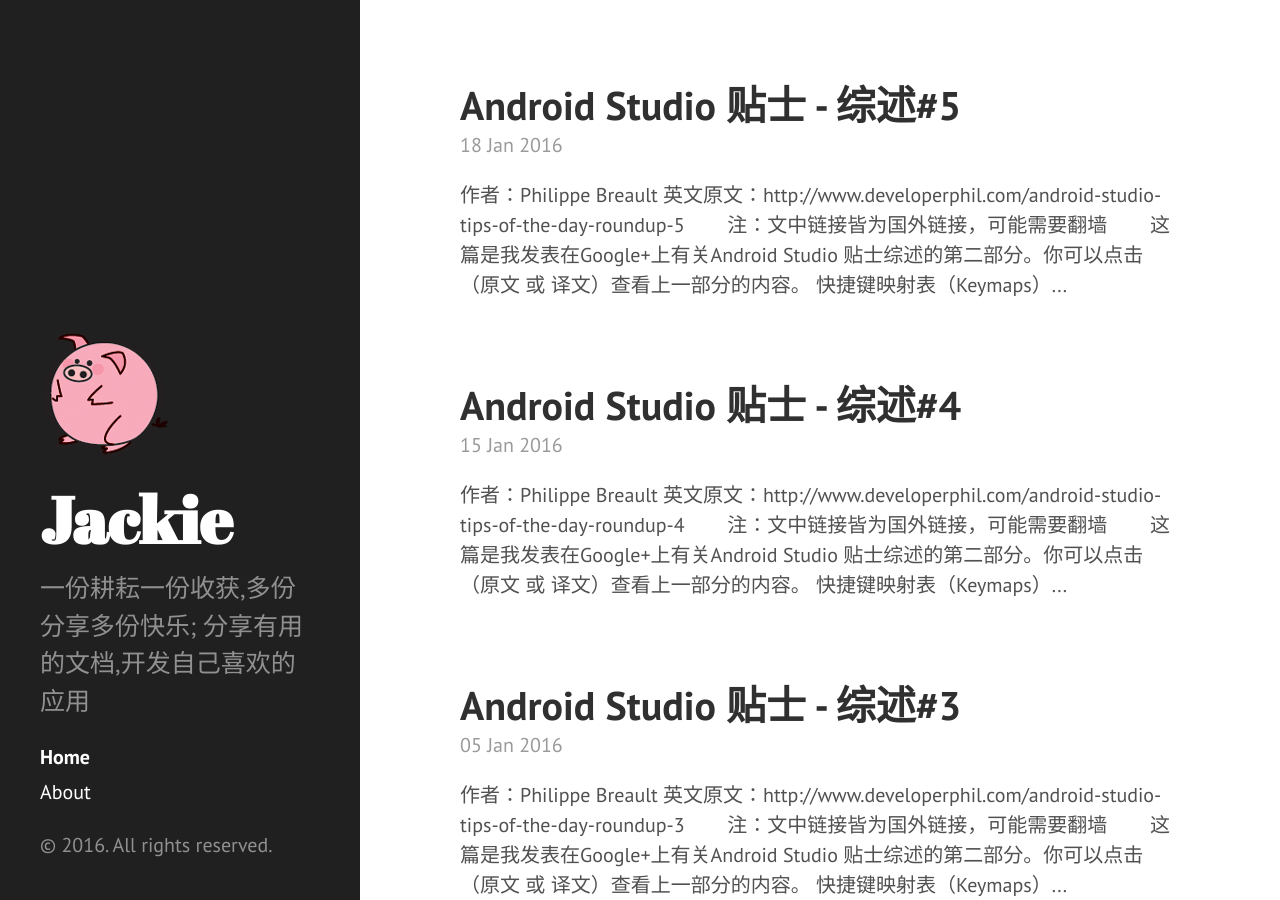
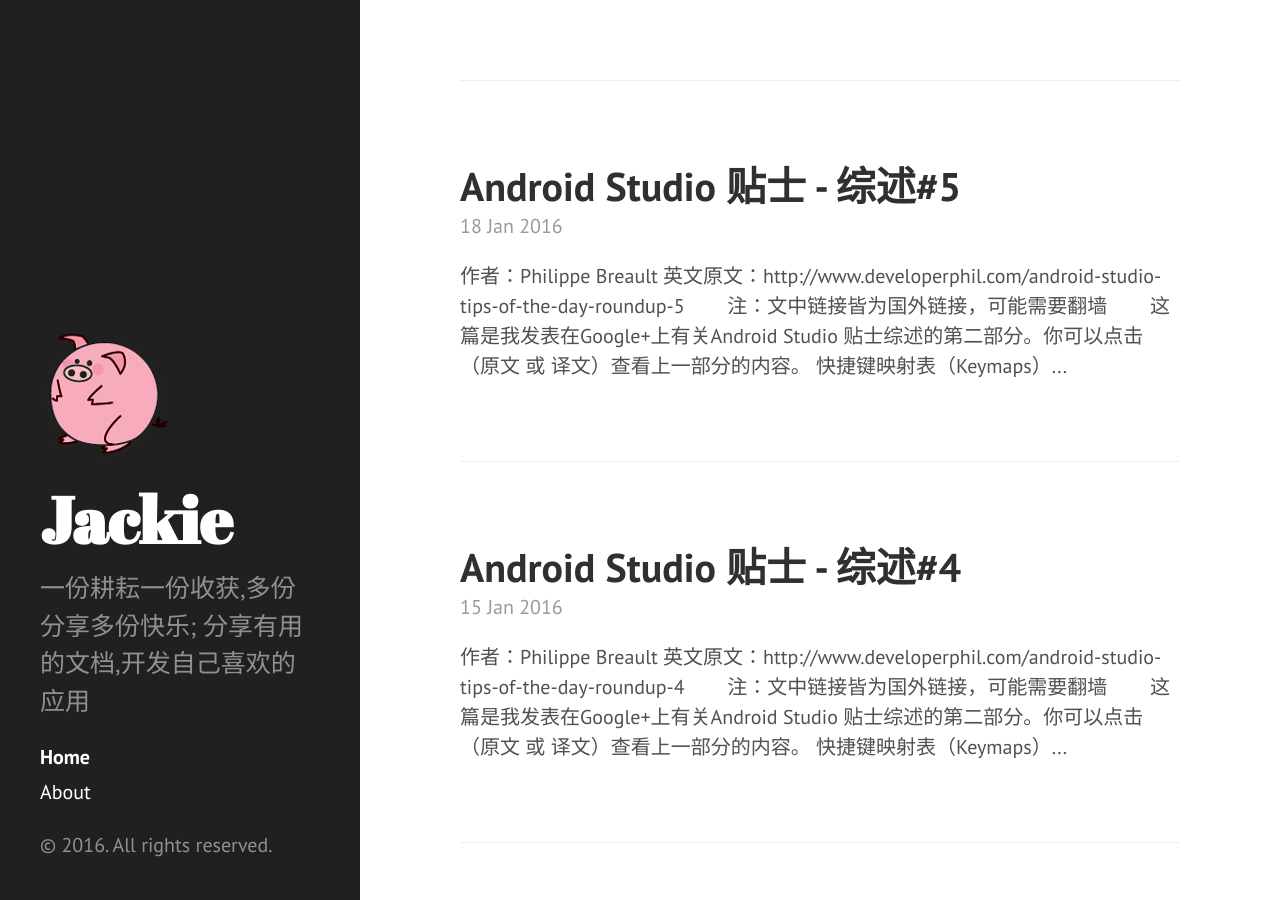
Before and after one commit to Jackie880823/Jackie880823.github.io, a Jekyll site: the page built from index.html, in a window 1280 px wide and 900 px high. Built offline with Jekyll 4.4.1, drawn with Linux system fonts in a browser that asks for light colours; Markdown is read by kramdown in place of the engine named in the settings; the list of posts is cut into pages by our own code.

Commit message:
列表中添加横线,区分每个item

```diff
--- a/index.html
+++ b/index.html
@@ -5,6 +5,8 @@
 
 <div class="posts">
   {% for post in paginator.posts %}
+  <div class="related">
+  </div>
   <div class="post">
     <h1 class="post-title">
       <a href="{{ post.url }}">
@@ -17,6 +19,9 @@
     {{ post.content | strip_html | truncatewords:10 }}
   </div>
   {% endfor %}
+</div>
+
+<div class="related">
 </div>
 
 <div class="pagination">
```
Lines whose indentation alone changed are shown as unchanged.
